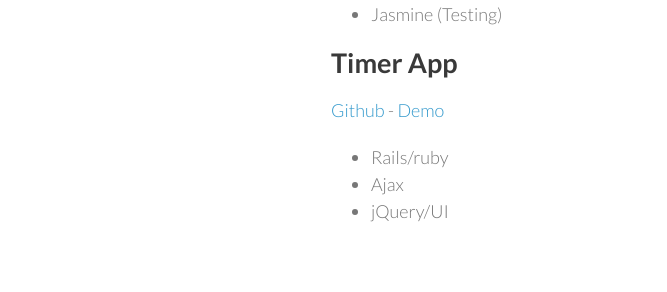
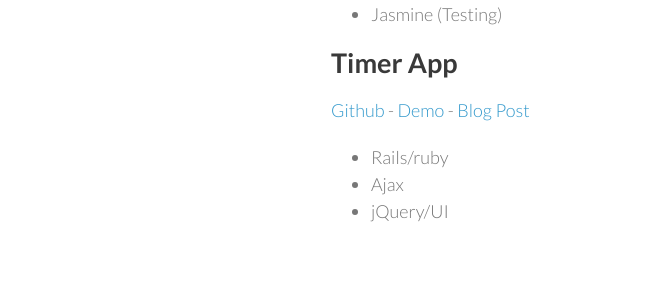
Before and after one commit to zeisler/zeisler.github.io, a Jekyll site: the page built from projects/index.md, in a window 1280 px wide. Shown: the part 842-1134 px from the top of the page, without its empty margins (159-826 px from the left). Built offline with Jekyll 4.4.1, drawn with Linux system fonts in a browser that asks for light colours.

Commit message:
change responsive to look more consistent

```diff
--- a/projects/index.md
+++ b/projects/index.md
@@ -34,7 +34,9 @@
 * Jasmine (Testing)
 
 ## Timer App
-[Github](https://github.com/zeisler/timer) - [Demo](http://serene-sands-7788.herokuapp.com/)
+[Github](https://github.com/zeisler/timer) -
+ [Demo](http://serene-sands-7788.herokuapp.com/) -
+ [Blog Post](/2013/03/19/timer-app.html)
 * Rails/ruby
 * Ajax
 * jQuery/UI
--- a/stylesheets/styles.css
+++ b/stylesheets/styles.css
@@ -21,7 +21,7 @@
   color:#777;
 }
 #post_date{
- width: 25%;
+ /*width: 25%;*/
 display: inline-block;
 }
 #post_tile{
@@ -265,10 +265,7 @@
   header ul {
     display:none;
   }
-  #post_date {
 
-display: inline;
-}
 }
 
 @media print {
```
